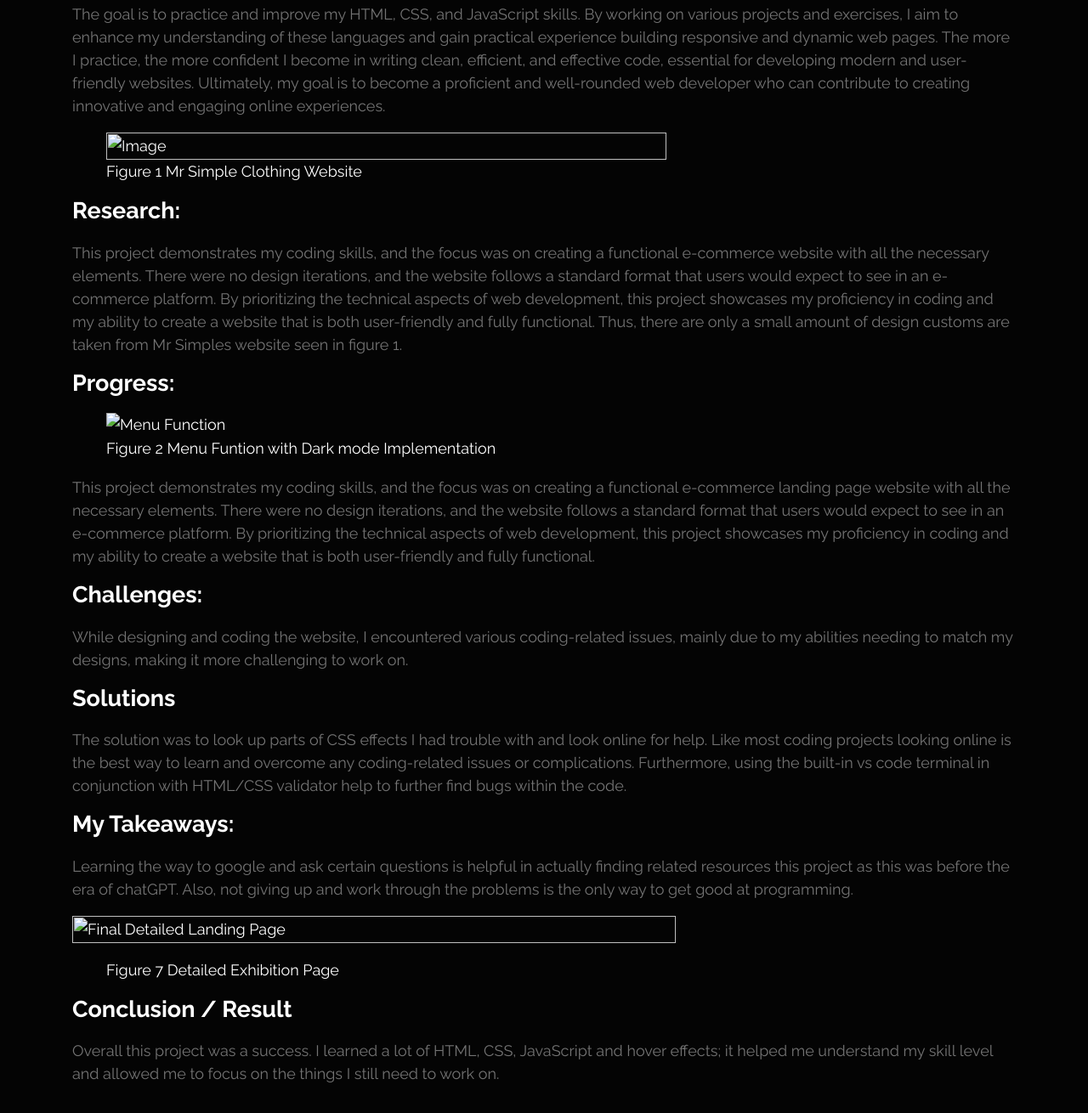
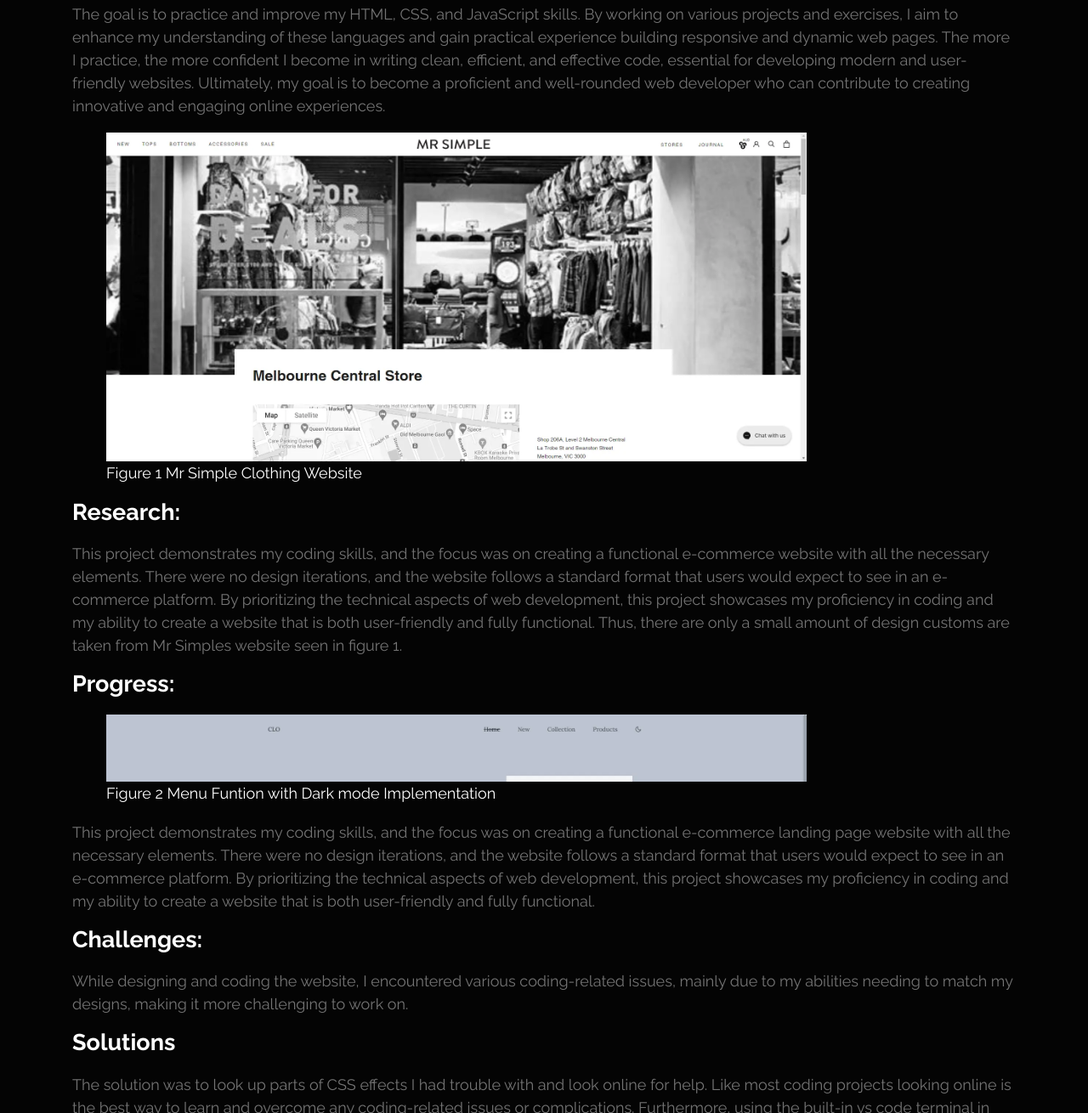
Before and after one commit to ThomasL08/Portfolio, a plain HTML site: page Clo.html in a window 1280 px wide. Shown: the part 891-2201 px from the top of the page at 85% size. Drawn offline with nearby package versions, Linux system fonts and the light colour scheme.

Commit message:
Fix Rest of Missing Images

```diff
--- a/Clo.html
+++ b/Clo.html
@@ -83,7 +83,7 @@
                         </p>
 
                         <figure>
-                            <img class="analysis" src="img/project2anly.webp" alt="Image">
+                            <img class="analysis" src="assets/images/project2anly.webp" alt="Image">
                             <figcaption>Figure 1 Mr Simple Clothing Website</figcaption>
                         </figure>
                         <h2>Research:</h2>
@@ -100,7 +100,7 @@
 
                         <h2>Progress:</h2>
                         <figure>
-                            <img src="img/menu.webp" alt="Menu Function">
+                            <img class="analysis" src="assets/images/menu.webp" alt="Menu Function">
                             <figcaption>Figure 2 Menu Funtion with Dark mode Implementation </figcaption>
                         </figure>
 
@@ -145,7 +145,7 @@
                             programming.
                         </p>
 
-                        <img class="analysis" src="img/project2.webp" alt="Final Detailed Landing Page">
+                        <img class="analysis" src="assets/images/project2.webp" alt="Final Detailed Landing Page">
                         <figure>
                             <figcaption>Figure 7 Detailed Exhibition Page</figcaption>
                         </figure>
```
Also changed, not shown: assets/images/menu.webp (added), assets/images/project2.webp (added), assets/images/project2anly.webp (added).
